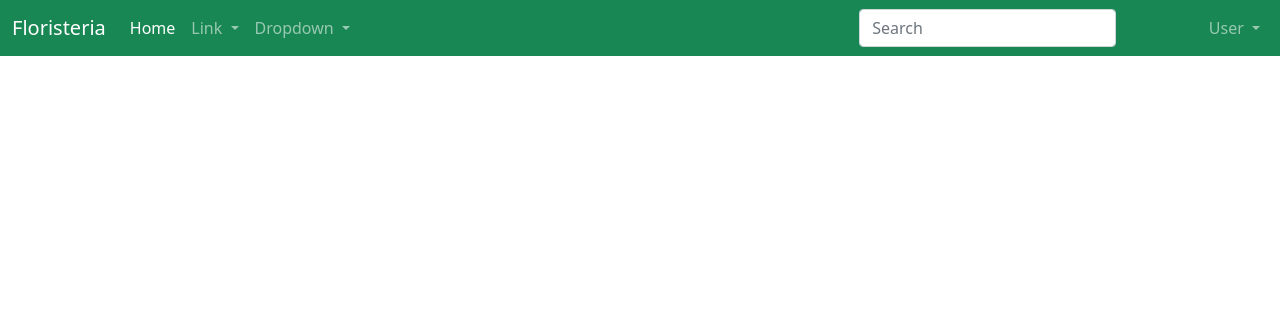
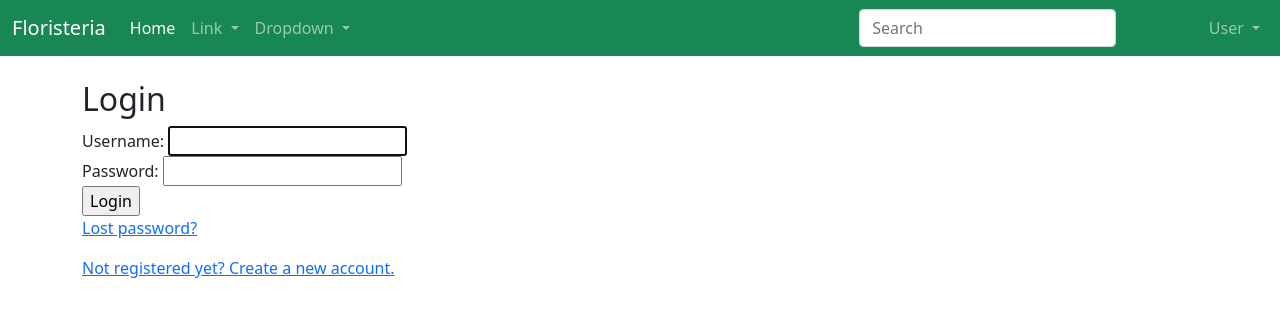
Before and after one commit to dbistuer/Floristeries, a Django app: page /user/login/ in a window 1280 px wide. Shown: the top 317 px of the page. Run offline with Django 3.2, Linux system fonts and the light colour scheme; some libraries are stand-ins or nearby versions.

Commit message:
fixed login

```diff
--- a/hub/templates/Registration/login.html
+++ b/hub/templates/Registration/login.html
@@ -6,7 +6,7 @@
 Login
 {% endblock %}
 
-{% block content %}
+{% block body %}
 <head><h2>Login</h2></head>
 {% if form.errors %}
     <p>Your username and password didn't match. Please try again.</p>
@@ -39,7 +39,7 @@ Login
     </div>
     </form>
     {# Assumes you setup the password_reset view in your URLconf #}
-    <p><a href="{% url '#' %}">Lost password?</a></p>
-    <p><a href="{% url 'register' %}">Not registered yet? Create a new account.</a></p>
+    <p><a href="#">Lost password?</a></p>
+    <p><a href="#">Not registered yet? Create a new account.</a></p>
 
 {% endblock %}
```
